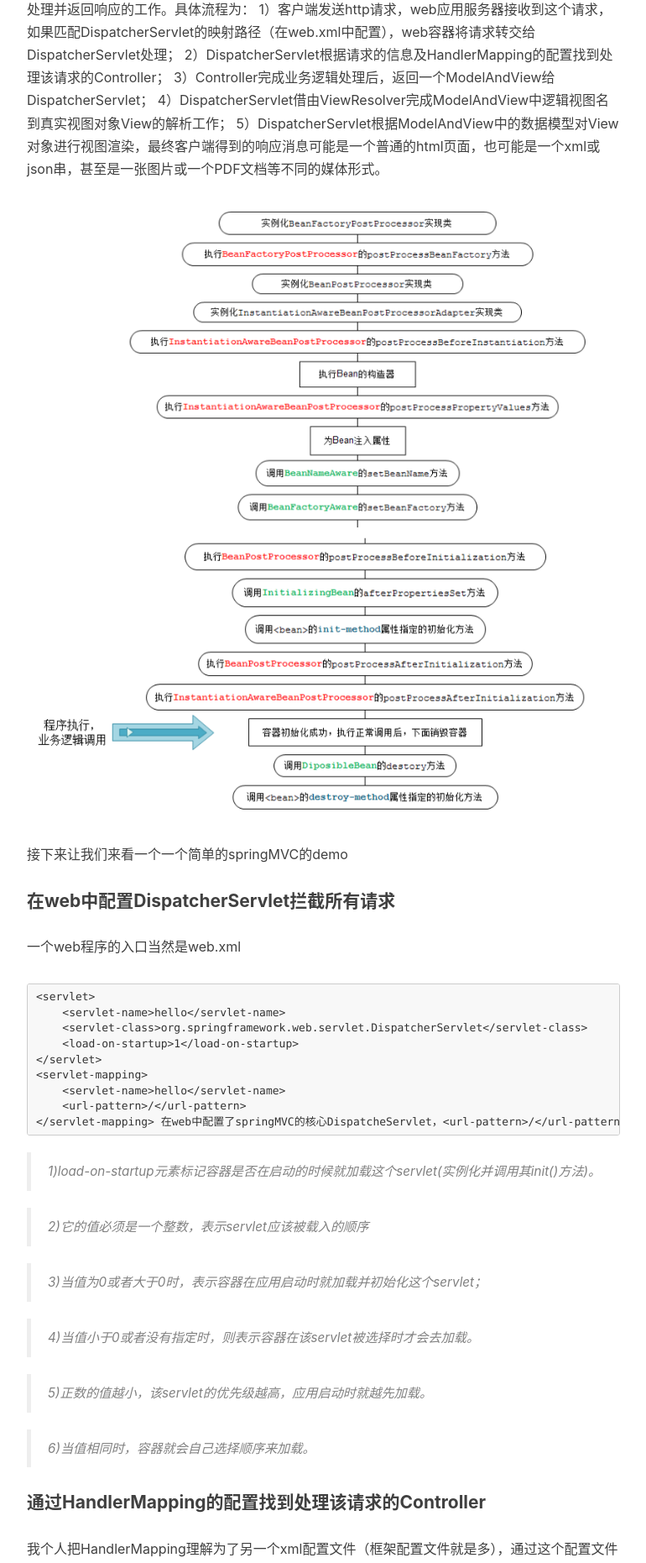
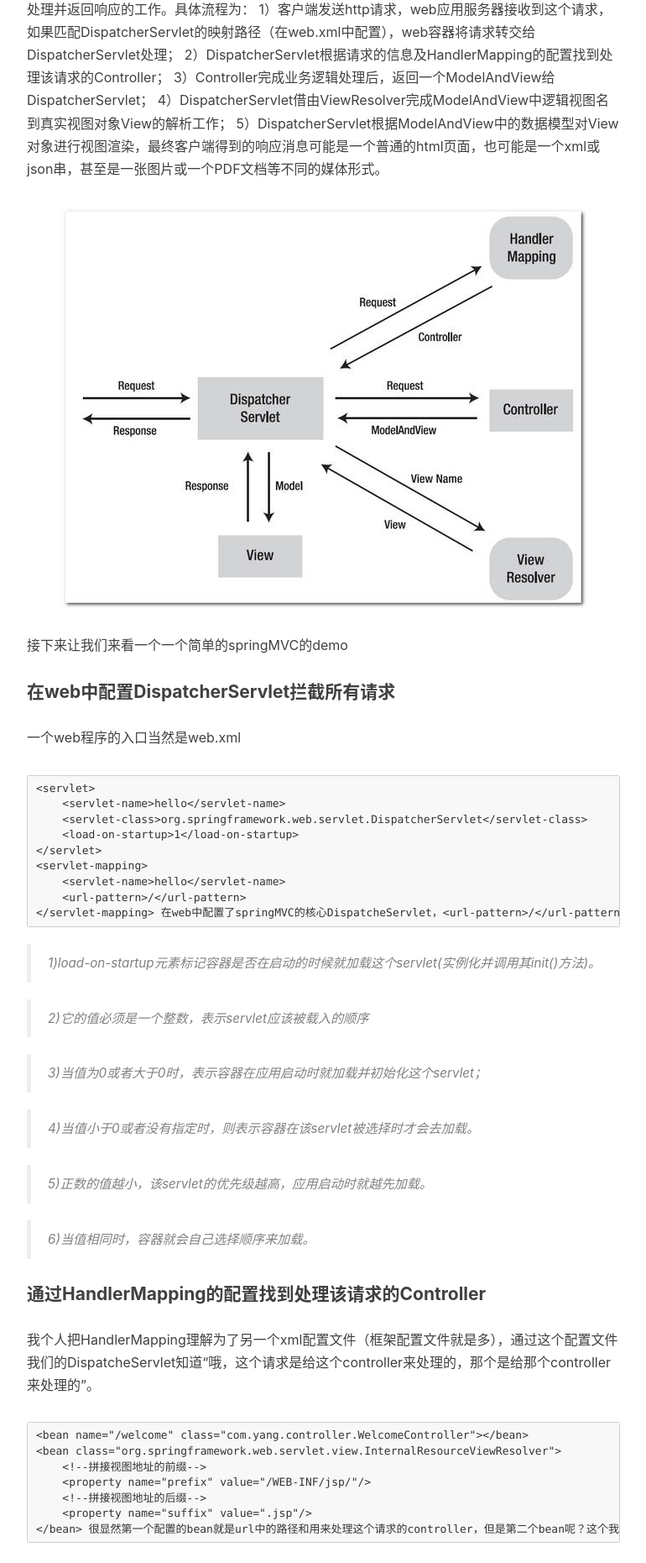
Before and after one commit to GSYangjiu/GSYangjiu.github.io., a Jekyll site: the page built from _posts/2017-8-3-springMVC.markdown, in a window 1280 px wide. Shown: the part 989-2850 px from the top of the page at 84% size, without its empty margins (233-1003 px from the left). Built offline with Jekyll 4.4.1, drawn with Linux system fonts in a browser that asks for light colours; nearby versions of some CDN libraries; comment, search, counter and statistics services are not loaded.

Commit message:
springMVC

```diff
--- a/_posts/2017-8-3-springMVC.markdown
+++ b/_posts/2017-8-3-springMVC.markdown
@@ -30,7 +30,7 @@ tags:
 4）DispatcherServlet借由ViewResolver完成ModelAndView中逻辑视图名到真实视图对象View的解析工作；
 5）DispatcherServlet根据ModelAndView中的数据模型对View对象进行视图渲染，最终客户端得到的响应消息可能是一个普通的html页面，也可能是一个xml或json串，甚至是一张图片或一个PDF文档等不同的媒体形式。
 
-![](/img/in-post/post-spring-bean/bean-life.png)
+![](/img/in-post/post-springMVC/springMVC.jpg)
 
 接下来让我们来看一个一个简单的springMVC的demo
 
```
Also changed, not shown: img/in-post/post-springMVC/springMVC.jpg (added).
